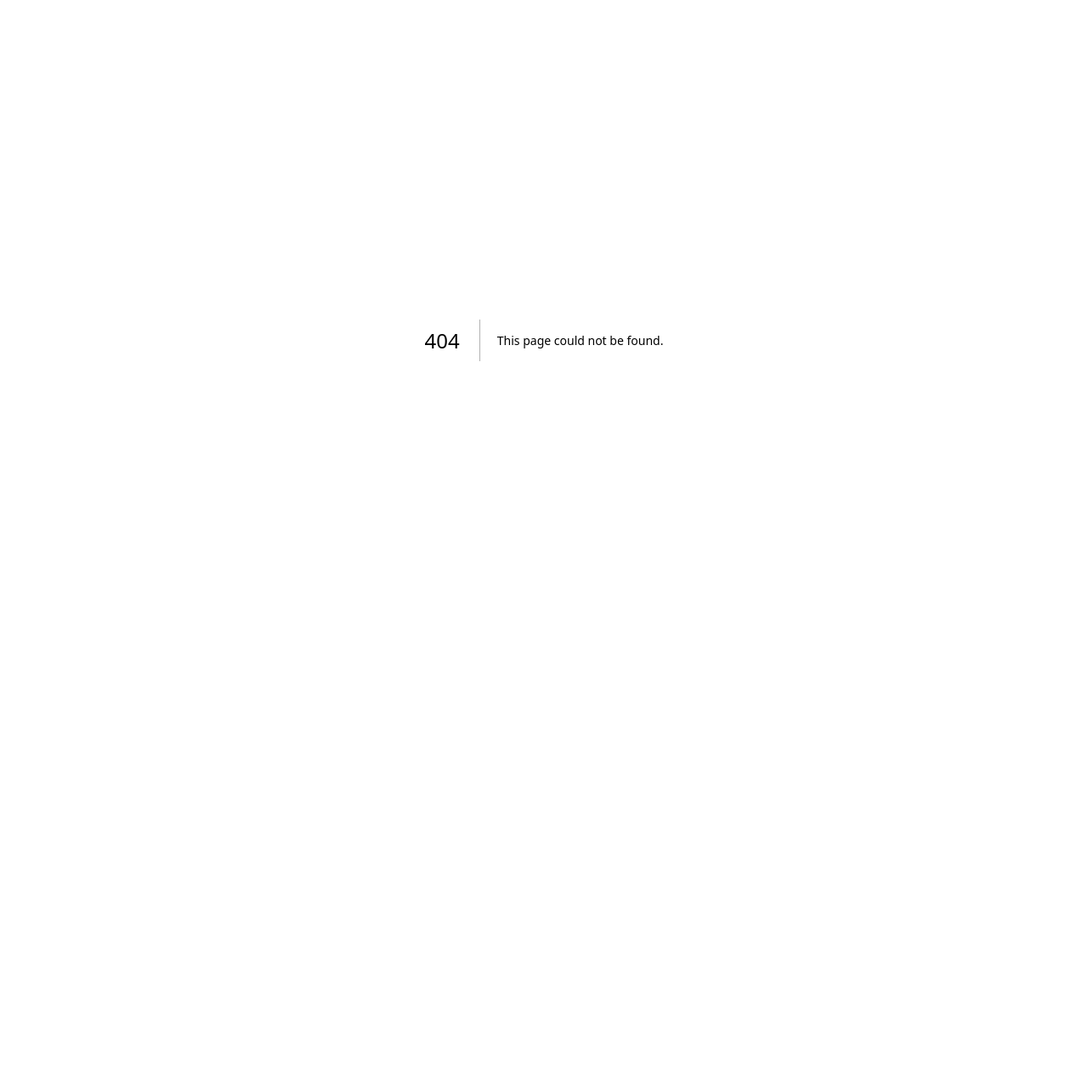
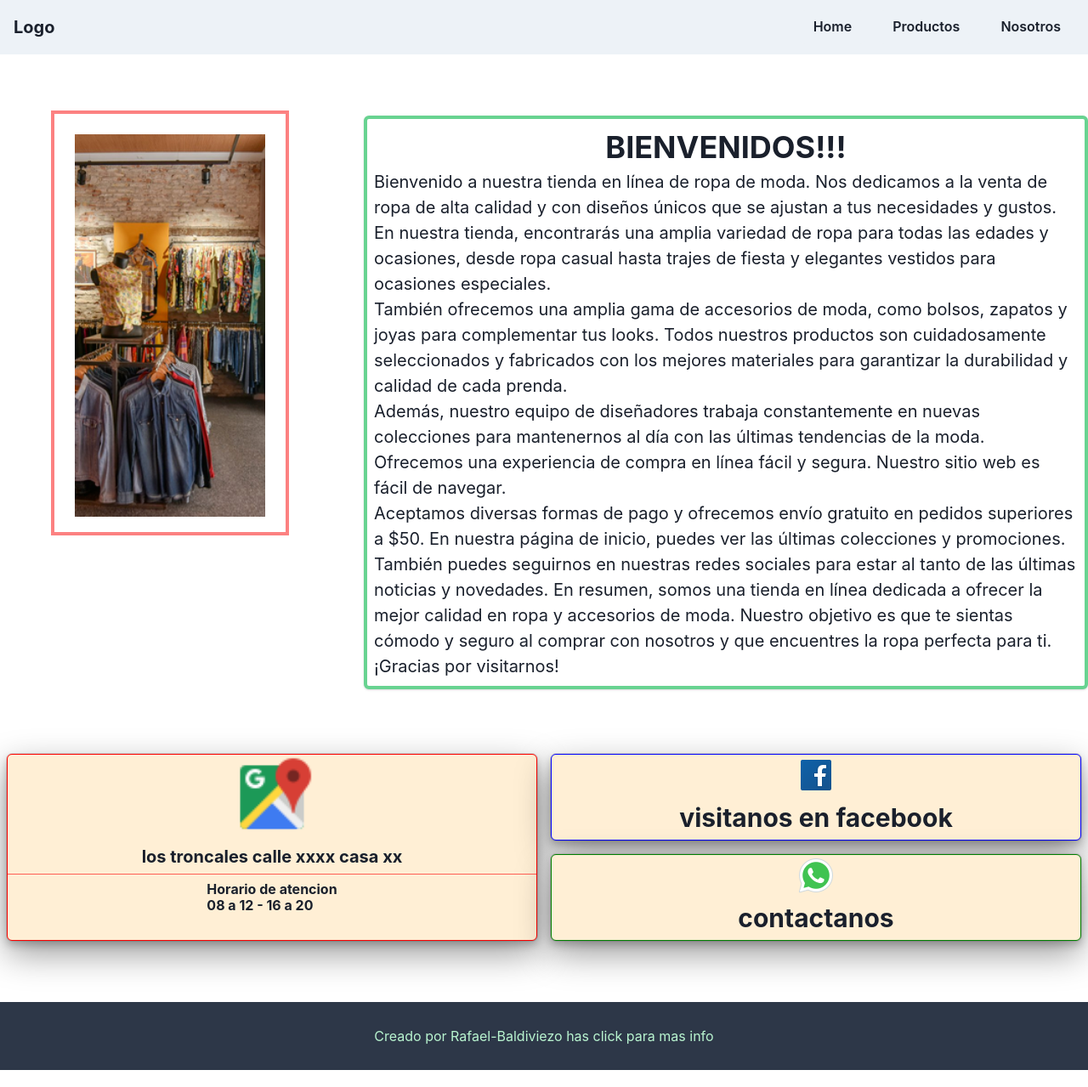
Before and after one commit to raffamartyn/tienda2.0, a Next.js app: page /nosotros in a window 1280 px wide. Before the commit this address had no page. Shown: the whole page at 85% size. Before the commit the page ends 800 px from the top, so only its background shows below. Built offline with nearby package versions, Linux system fonts and the light colour scheme.

Commit message:
proyecto finalizado

```diff
--- a/component/contactoslim.tsx
+++ b/component/contactoslim.tsx
@@ -21,7 +21,7 @@ const Contactoslim = () => {
             <Img width={'100px'} src='./map.png'/>
         </Square>
         <Square>
-            <Heading p={2} size={'md'}>los trocales calle xxxx casa xx</Heading>
+            <Heading p={2} size={'md'}>los troncales calle xxxx casa xx</Heading>
         </Square>
         <Divider/>
         <Square>
@@ -37,7 +37,7 @@ const Contactoslim = () => {
     <Img src='./facebook.png'/>
     </Square>
     <Square>
-    <Heading p={2} size={'lg'}>vistanos en facebook</Heading>
+    <Heading p={2} size={'lg'}>visitanos en facebook</Heading>
     </Square>
   </GridItem>
   <GridItem  borderWidth='1px'
--- /dev/null
+++ b/component/footer.tsx
@@ -0,0 +1,15 @@
+import { Center, Stack, Text } from "@chakra-ui/react";
+import Link from "next/link";
+
+
+const Footer = () => {
+    return(
+        <Stack my={'5'} h={'10vh'} justifyContent={'center'} bgColor={'gray.700'}>
+            <Center><Link href='https://wa.me/3875057208'><Text color={'whatsapp.100'}>Creado por Rafael-Baldiviezo has click para mas info</Text></Link></Center>
+        </Stack>
+    );
+
+
+};
+
+export default Footer;
--- a/component/layout.tsx
+++ b/component/layout.tsx
@@ -1,5 +1,7 @@
 import { ReactNode } from "react";
 import Navbar from "./navbar";
+import Footer from "./footer";
+import { Spacer } from "@chakra-ui/react";
 
 interface Props {
     children?:ReactNode
@@ -13,6 +15,9 @@ const Layout = ({children, ...props}: Props) =>{
 
         <main {...props}>{children}</main>
 
+
+        <Footer/>
+
         </>
     )
 }
--- a/component/navbar.tsx
+++ b/component/navbar.tsx
@@ -47,6 +47,9 @@ import {
                 <Button>
                     <Link href="./productos">Productos</Link>
                 </Button>
+                <Button>
+                    <Link href="./nosotros">Nosotros</Link>
+                </Button>
 
             </HStack>
 
@@ -57,6 +60,7 @@ import {
             <Stack as={'nav'} spacing={4}>
             <Link href="./">Home</Link>
             <Link href="./productos">Productos</Link>
+            <Link href="./nosotros">Nosotros</Link>
             </Stack>
           </Box>
         ) : null}
--- /dev/null
+++ b/src/pages/nosotros.tsx
@@ -0,0 +1,65 @@
+import { Stack, SimpleGrid, GridItem, Image, Card, Text, Heading } from "@chakra-ui/react";
+import Contactoslim from "component/contactoslim";
+import Layout from "component/layout";
+
+const nosotros = () => {
+    return(
+        <Layout>
+
+        <Stack pb={'60px'} pt={'50px'}>
+                <SimpleGrid gap={'1'} columns={[1, 2, 3]}>
+                    <GridItem
+                    my={'4'}
+                    ml={['30px','60px']}
+                    border={'4px'} borderColor={'red.300'}
+                    width={'280px'}
+                    height={'500px'}
+
+                    data-aos="flip-up"
+                    p={[2, 2, 6]}>
+
+
+                        <Image
+
+                    src="./imagn.png"
+                    objectFit={'cover'}
+                    width={'100vh   '}
+
+                    m={'0'}
+                    boxSize={'450px'}
+
+
+
+                    />
+
+
+                    </GridItem >
+                    <GridItem pt={'10px'} colSpan={2}>
+                            <Card my={'2'} mt={'3'}  p={[2, 2, 2]} border={'4px'} borderColor={'green.300'}>
+                    <Heading p={'1'}  textAlign={'center'}>BIENVENIDOS!!!</Heading>
+                    <Text fontSize={'xl'}>Bienvenido a nuestra tienda en línea de ropa de moda. Nos dedicamos a la venta de ropa de alta calidad y con diseños únicos que se ajustan a tus necesidades y gustos.
+
+En nuestra tienda, encontrarás una amplia variedad de ropa para todas las edades y ocasiones, desde ropa casual hasta trajes de fiesta y elegantes vestidos para ocasiones especiales.<br/> También ofrecemos una amplia gama de accesorios de moda, como bolsos, zapatos y joyas para complementar tus looks.
+
+Todos nuestros productos son cuidadosamente seleccionados y fabricados con los mejores materiales para garantizar la durabilidad y calidad de cada prenda.<br/> Además, nuestro equipo de diseñadores trabaja constantemente en nuevas colecciones para mantenernos al día con las últimas tendencias de la moda.
+
+Ofrecemos una experiencia de compra en línea fácil y segura. Nuestro sitio web es fácil de navegar.<br/> Aceptamos diversas formas de pago y ofrecemos envío gratuito en pedidos superiores a $50.
+
+En nuestra página de inicio, puedes ver las últimas colecciones y promociones. También puedes seguirnos en nuestras redes sociales para estar al tanto de las últimas noticias y novedades.
+
+En resumen, somos una tienda en línea dedicada a ofrecer la mejor calidad en ropa y accesorios de moda. Nuestro objetivo es que te sientas cómodo y seguro al comprar con nosotros y que encuentres la ropa perfecta para ti. ¡Gracias por visitarnos!  </Text>
+                </Card>
+                    </GridItem>
+
+
+                </SimpleGrid>
+
+            </Stack>
+            <Contactoslim/>
+
+        </Layout>
+
+    );
+};
+
+export default nosotros;
```
Also changed, not shown: src/pages/index.tsx (+23 -17 lines), src/pages/productos.tsx (+11 -2 lines), public/imagn.png (added), 1 other file (tests, documents, lock files or other folders).
